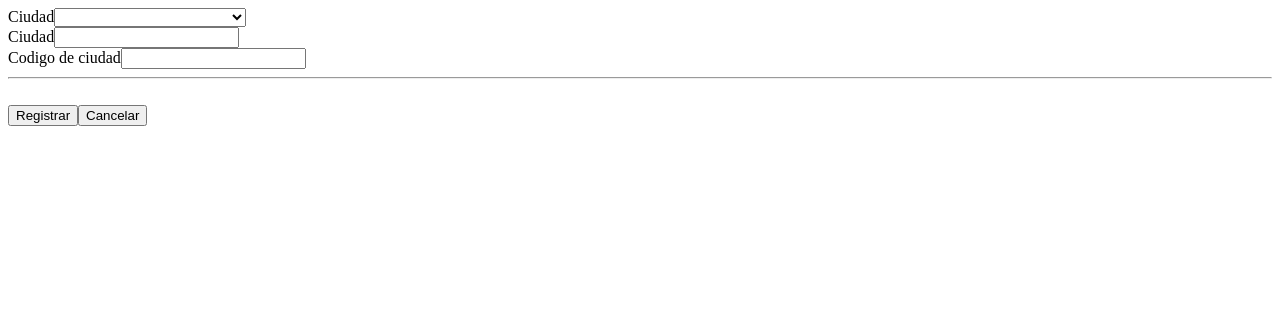
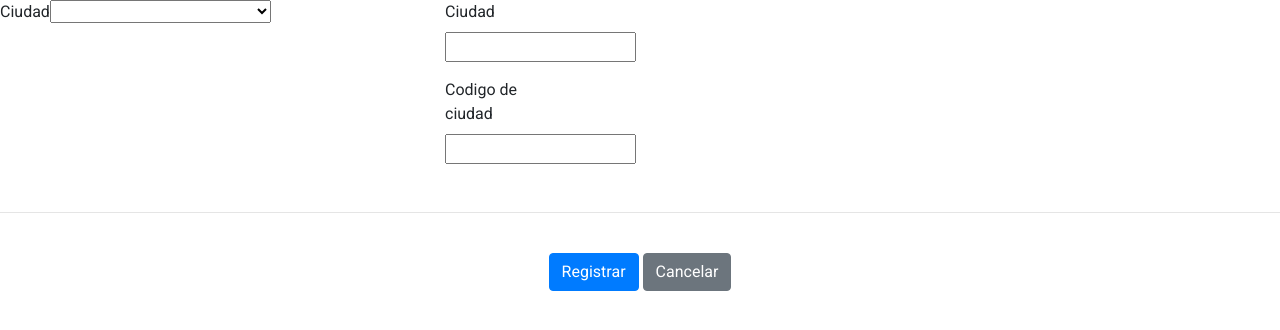
Before and after one commit to Lopez1009/Fluxsolar, an Angular app: page / in a window 1280 px wide. Shown: the top 330 px of the page. Built offline with nearby package versions, Linux system fonts and the light colour scheme.

Commit message:
Se agregan librerias

```diff
--- a/src/styles.css
+++ b/src/styles.css
@@ -1 +1,8 @@
 /* You can add global styles to this file, and also import other style files */
+@import '~bootstrap/dist/css/bootstrap.min.css';
+@import url('https://fonts.googleapis.com/css?family=Roboto:400,700&display=swap');
+@import url('https://maxcdn.bootstrapcdn.com/font-awesome/4.7.0/css/font-awesome.min.css');
+
+* {
+    font-family: 'Roboto', sans-serif;
+}
```
